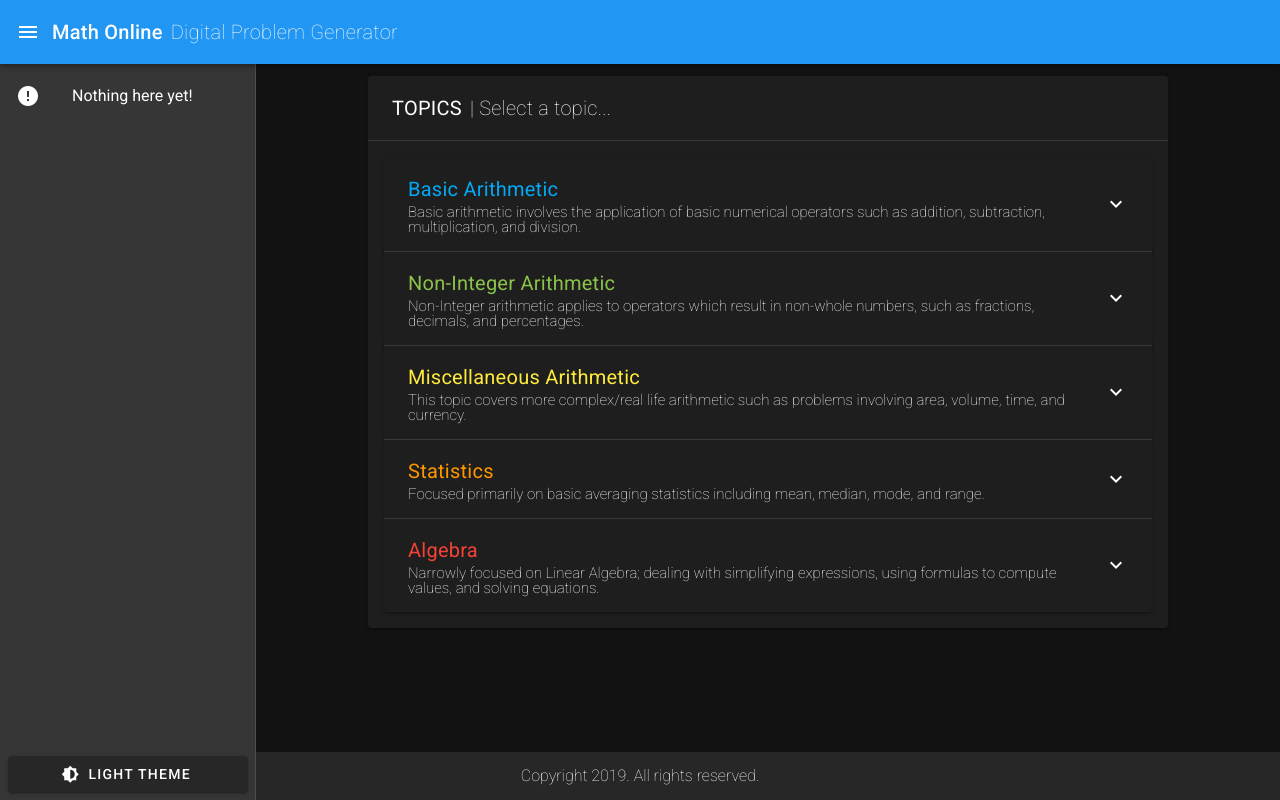
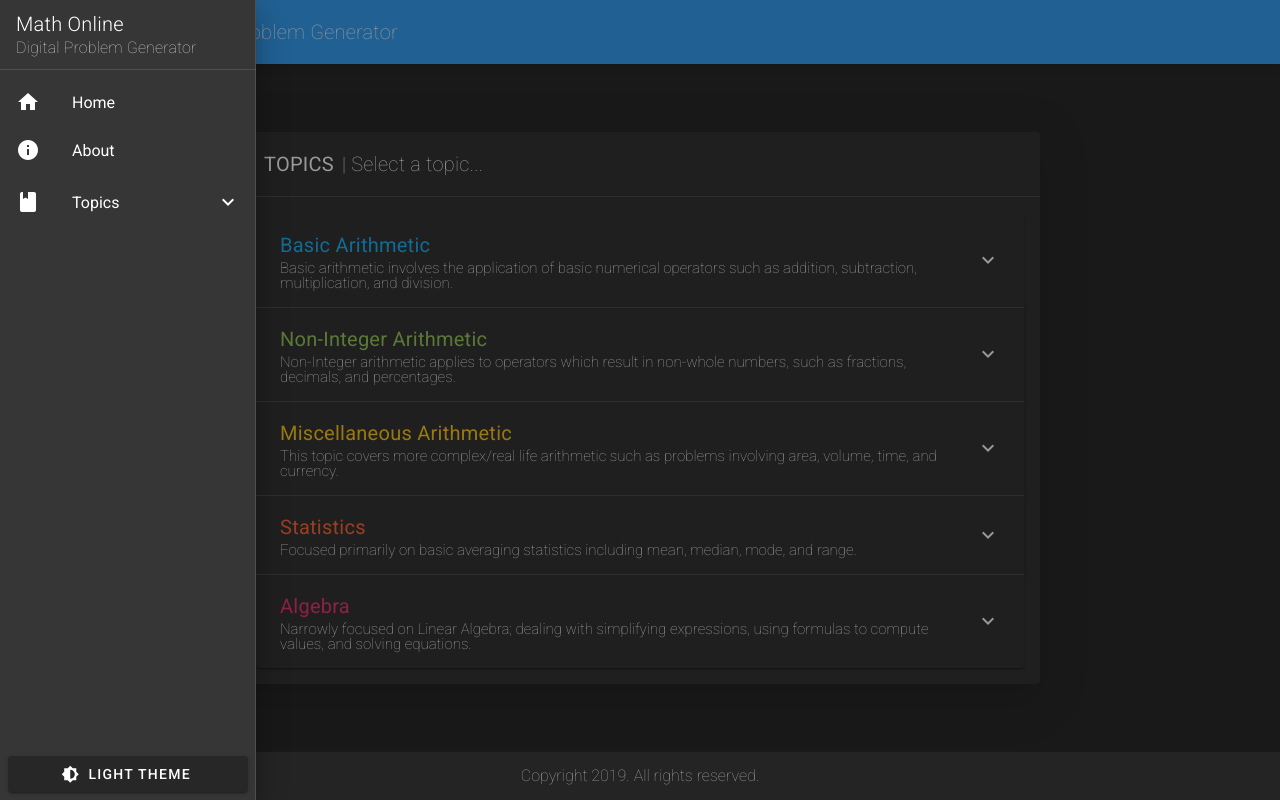
Before and after one commit to christian83182/MathsOnline, a Vue app: page / in a window 1280 px wide. Both pictures are taken after a click on the button 28 px from the left and 32 px from the top of the page. Built offline with nearby package versions, Linux system fonts and the light colour scheme.

Commit message:
Added more options to the menu. List topics is now autogenerated from the main list in state storage.

```diff
--- a/src/components/NavBar.vue
+++ b/src/components/NavBar.vue
@@ -10,12 +10,41 @@
             </v-toolbar-title>
         </v-app-bar>
 
-        <v-navigation-drawer v-model="drawerOpen" app clipped>
+        <v-navigation-drawer v-model="drawerOpen" app clipped disable-resize-watcher disable-route-watcher temporary>
+            <v-list-item>
+                <v-list-item-content>
+                    <v-list-item-title class="title font-weight-light">Math Online</v-list-item-title>
+                    <v-list-item-subtitle class="subtitle-1 font-weight-thin">Digital Problem Generator</v-list-item-subtitle>
+                </v-list-item-content>
+
+            </v-list-item>
+
+            <v-divider></v-divider>
+
             <v-list>
                 <v-list-item link>
-                    <v-list-item-action> <v-icon>mdi-alert-circle</v-icon> </v-list-item-action>
-                    <v-list-item-content> <v-list-item-title>Nothing here yet!</v-list-item-title> </v-list-item-content>
+                    <v-list-item-action> <v-icon>mdi-home</v-icon> </v-list-item-action>
+                    <v-list-item-content> <v-list-item-title>Home</v-list-item-title> </v-list-item-content>
                 </v-list-item>
+
+                <v-list-item link>
+                    <v-list-item-action> <v-icon>mdi-information</v-icon> </v-list-item-action>
+                    <v-list-item-content> <v-list-item-title>About</v-list-item-title> </v-list-item-content>
+                </v-list-item>
+
+                <v-list-group prepend-icon="mdi-book">
+                    <template v-slot:activator>
+                        <v-list-item-title>Topics</v-list-item-title>
+                    </template>
+
+                    <div v-for="(topic,index) in topicsList" :key="index">
+                        <v-list-item v-for="(subtopic, subIndex) in topic.subTopics" :key="subIndex" link>
+                            <v-list-item-icon class="pl-4"><v-icon :color="topic.color">{{ subtopic.icon }}</v-icon> </v-list-item-icon>
+                            <v-list-item-content>{{ subtopic.name }}</v-list-item-content>
+                        </v-list-item>
+                    </div>
+
+                </v-list-group>
             </v-list>
 
             <template v-slot:append>
@@ -35,6 +64,7 @@
         name: "NavBar",
         data(){
             return {
+                topicsList: this.$store.state.topics,
                 drawerOpen: false,
             }
         },
--- a/src/store/index.js
+++ b/src/store/index.js
@@ -25,7 +25,7 @@ export default new Vuex.Store({
     },{
       name: "Miscellaneous Arithmetic",
       description: "This topic covers more complex/real life arithmetic such as problems involving area, volume, time, and currency.",
-      color:"yellow",
+      color:"amber",
       subTopics:[
         {name:"Area",icon:"mdi-square-outline"},
         {name:"Volume",icon:"mdi-cube-outline"},
@@ -34,7 +34,7 @@ export default new Vuex.Store({
     },{
       name: "Statistics",
       description: "Focused primarily on basic averaging statistics including mean, median, mode, and range. ",
-      color:"orange",
+      color:"deep-orange",
       subTopics:[
         {name:"Mean",icon:"mdi-poll"},
         {name:"Median",icon:"mdi-align-vertical-center"},
@@ -43,9 +43,9 @@ export default new Vuex.Store({
     },{
       name: "Algebra",
       description: "Narrowly focused on Linear Algebra; dealing with simplifying expressions, using formulas to compute values, and solving equations.",
-      color:"red",
+      color:"pink",
       subTopics:[
-        {name:"Simplifying Expressions",icon:"mdi-square-root"},
+        {name:"Simplification",icon:"mdi-square-root"},
         {name:"Using Formulas",icon:"mdi-function-variant"},
         {name:"Solving Equations",icon:"mdi-thought-bubble"}]
     }]
--- a/src/views/Home.vue
+++ b/src/views/Home.vue
@@ -1,16 +1,17 @@
 <template>
-  <v-container fluid>
+  <v-container fluid class="fill-height">
     <v-row align="center" justify="center">
       <v-col cols="12">
-        <v-card class="mx-auto mt-0" max-width="800">
+        <v-card class="mx-auto mt-0 elevation-24" max-width="800">
           <v-card-title class="mx-auto">
             <span class="font-weight-regular mx-2">TOPICS</span>
             <span class="font-weight-thin">| Select a topic...</span>
           </v-card-title>
+
           <v-divider></v-divider>
-          <v-card-text>
 
-            <v-expansion-panels focusable multiple>
+          <v-card-text class="pa-4">
+            <v-expansion-panels focusable accordion multiple class="elevation-1">
               <v-expansion-panel v-for="(topic, index) in topicsList" :key="index">
                 <v-expansion-panel-header>
                   <div>
@@ -21,7 +22,7 @@
 
                 <v-expansion-panel-content class="pa-0">
                   <v-list dense>
-                    <v-list-item v-for="(subTopic, subIndex) in topic.subTopics" :key="subIndex" class="px-0" @click="$emit('click')">
+                    <v-list-item v-for="(subTopic, subIndex) in topic.subTopics" :key="subIndex" class="px-0" link>
                       <v-list-item-icon><v-icon :color="topic.color">{{ subTopic.icon }}</v-icon> </v-list-item-icon>
                       <v-list-item-content class="font-weight-light">{{ subTopic.name }}</v-list-item-content>
                       <v-list-item-action><v-icon :color="topic.color">mdi-chevron-right</v-icon></v-list-item-action>
```
